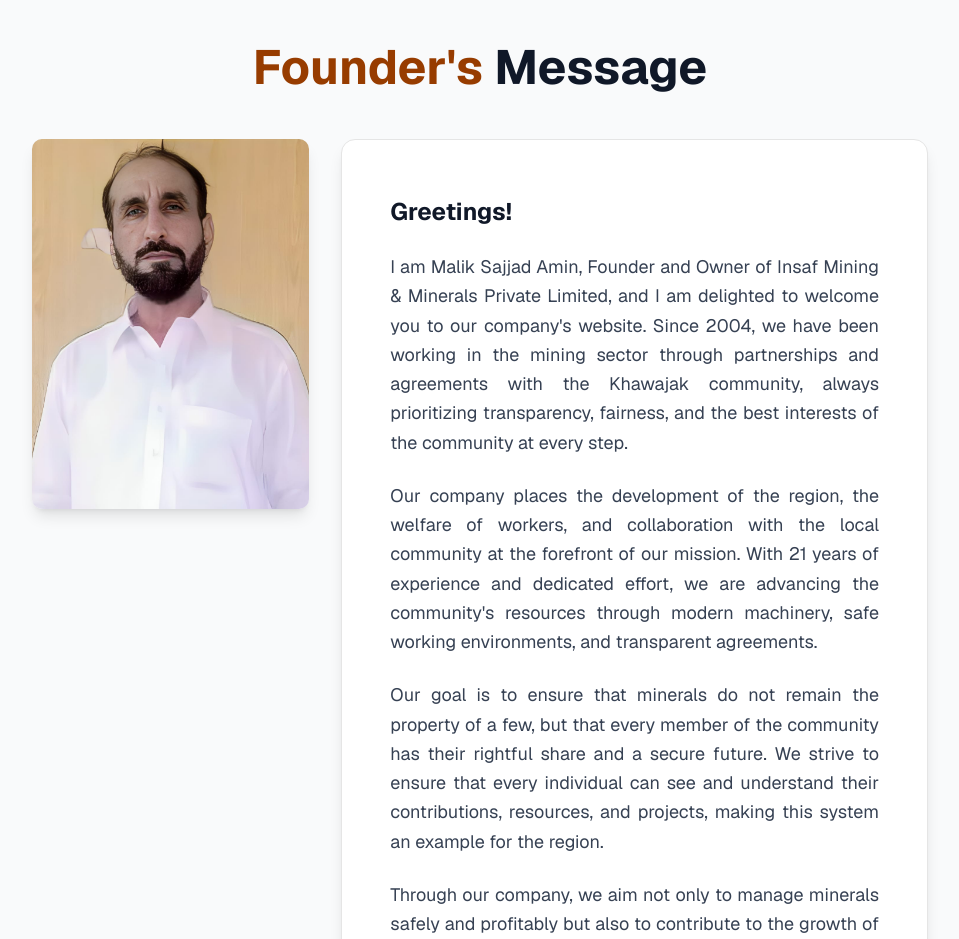
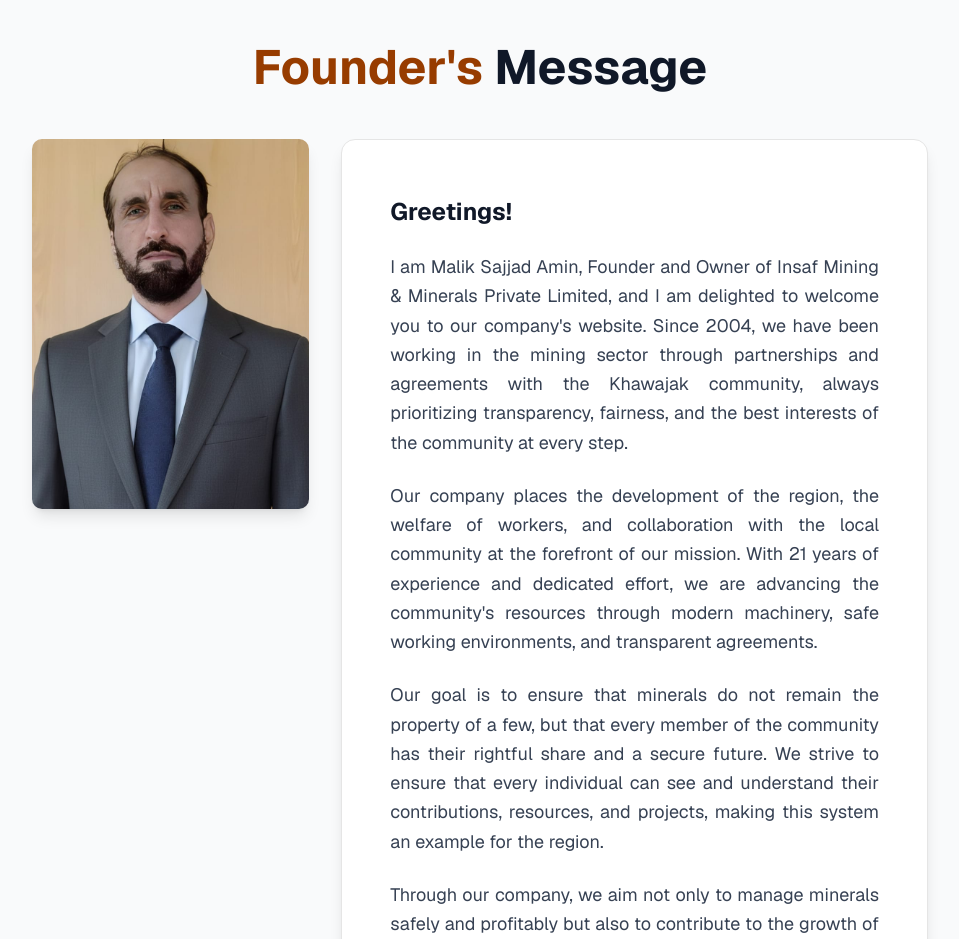
Before and after one commit to insafmmkurram-create/web, a Next.js app: page / in a window 1280 px wide. Shown: the part 1880-2819 px from the top of the page, without its empty margins (160-1119 px from the left). Built offline with nearby package versions, Linux system fonts and the light colour scheme; a web font is replaced by a local one.

Commit message:
founder image

```diff
--- a/components/founders-message-section.tsx
+++ b/components/founders-message-section.tsx
@@ -15,7 +15,7 @@ export function FoundersMessageSection() {
             <div className="md:col-span-1">
               <div className="relative w-full aspect-[3/4] rounded-lg overflow-hidden shadow-lg">
                 <Image
-                  src="/founder.jpeg"
+                  src="/founder.jpg"
                   alt="Malik Sajjad Amin, Founder and Owner"
                   fill
                   className="object-cover"
```
Also changed, not shown: public/founder.JPG (added).
